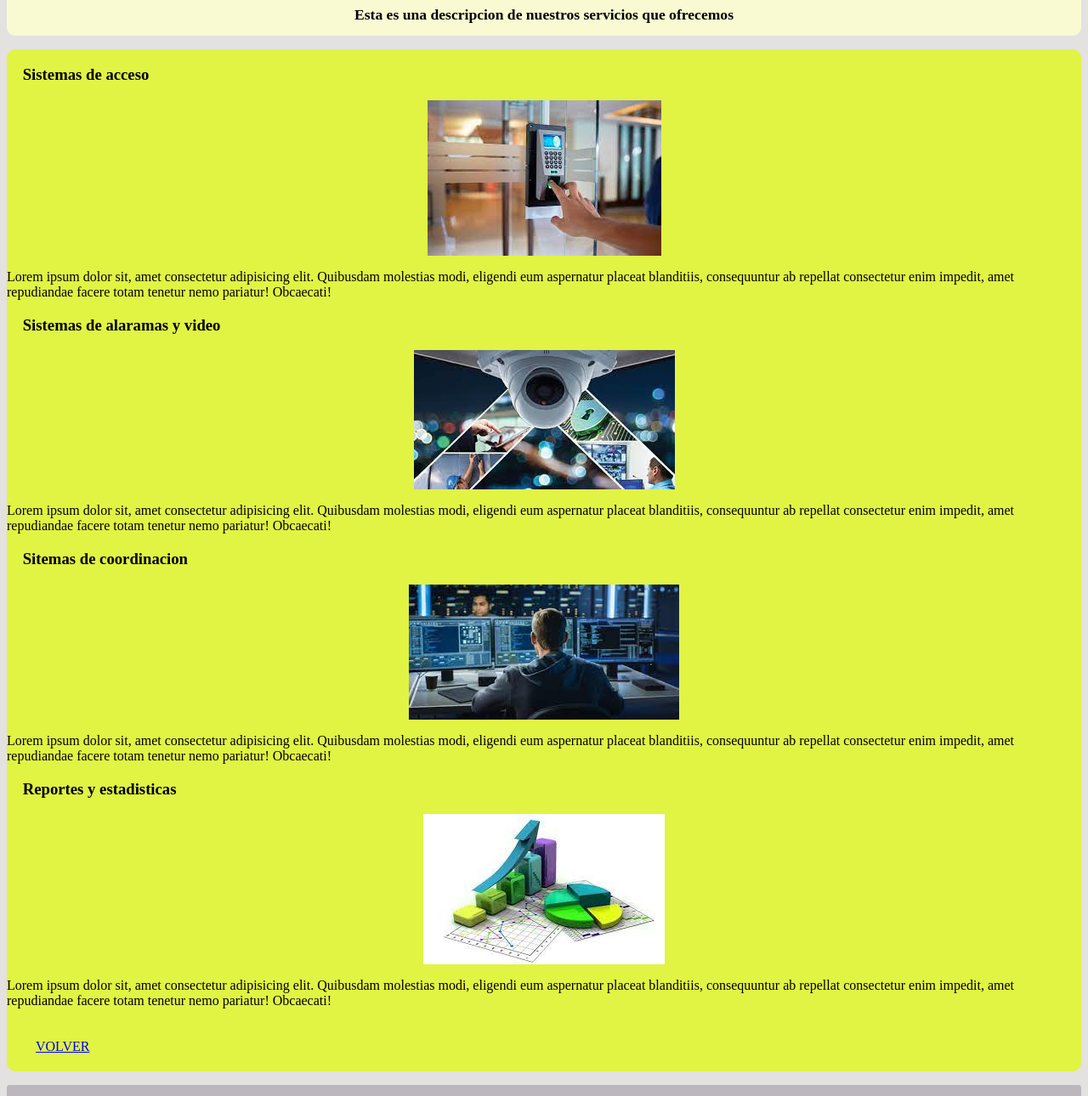
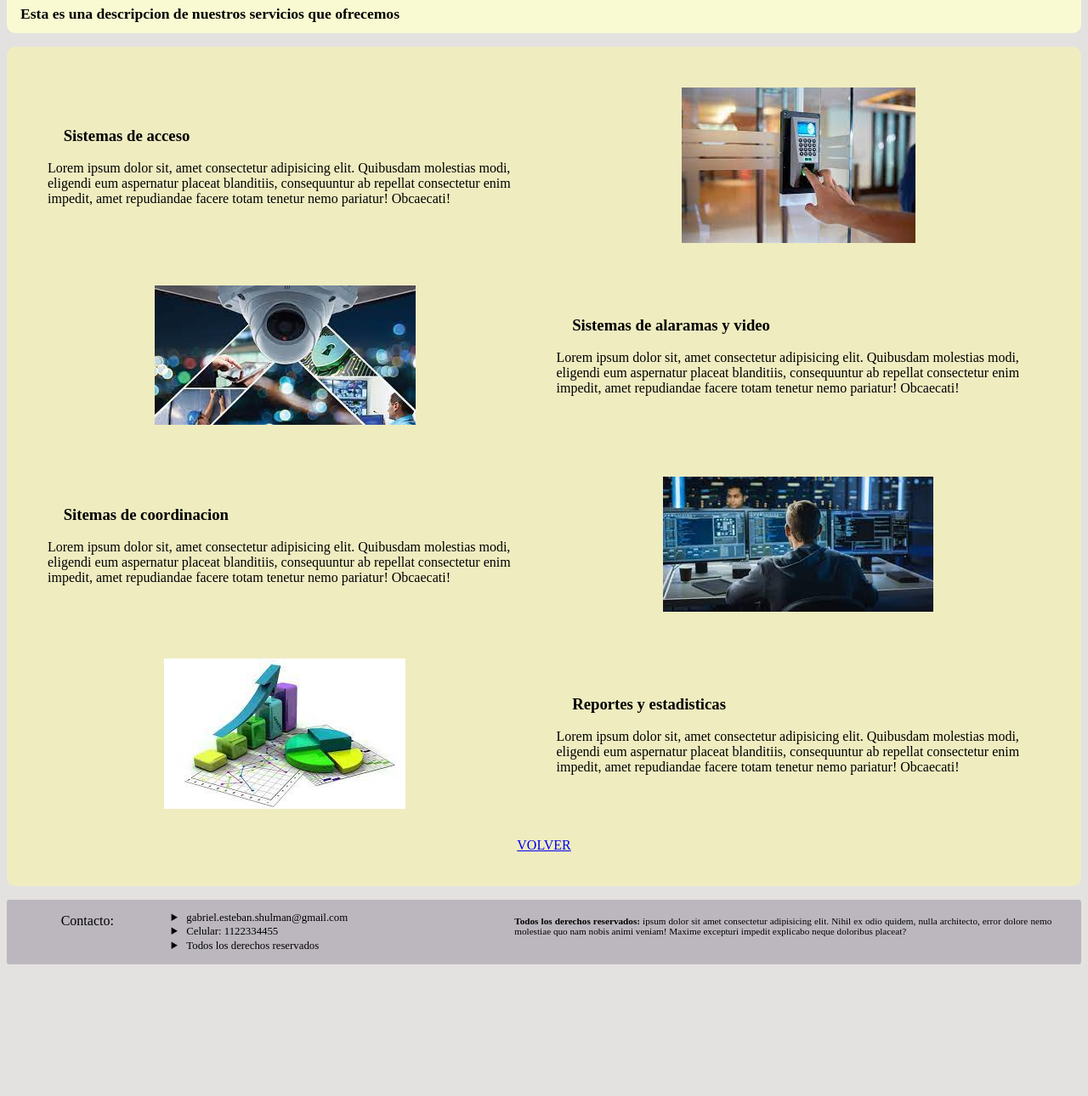
Before and after one commit to gabriel-shulman-1/Pre-entrega, a plain HTML site: page pages/servicios.html in a window 1280 px wide. Shown: the part 81-1371 px from the top of the page at 85% size. After the commit the page ends 1224 px from the top, so only its background shows below. Drawn offline with Linux system fonts and the light colour scheme.

Commit message:
pagina servicios lista en grid

```diff
--- a/apuntes.txt
+++ b/apuntes.txt
@@ -103,7 +103,7 @@ pre entrega 2
 https://aguilar1998.github.io/segundaPre-entrega/index.html
 
 que falta del proyecto
-    wireframe
+    wireframe: https://whimsical.com/proyecto-1-QtgmrDGErHP11zZQNowrEe
 
 agregar clases 5 a 11
     flexbox
--- a/css/styles.css
+++ b/css/styles.css
@@ -71,6 +71,66 @@ legend{
     height: 60%;
     font-size: 1.2em;
 }
+
+/*servicios(grid)*/
+
+#gridH-1{
+    display: grid;
+    grid-template-rows: 4rem 3rem;
+    justify-items: start;
+    padding-left: 1rem;
+}
+#m2{
+    width: fit-content;
+    background-color: rgb(239 236 192);
+    border-radius: 10px;
+    display: grid;
+    gap: 0.5rem;
+    padding: 2rem;
+    grid-template-columns: auto auto;
+    grid-template-rows: repeat(4, 12fr) 2rem;
+    grid-template-areas:
+        "sr1 img1"
+        "img2 sr2"
+        "sr3 img3"
+        "img4 sr4"
+        "volver volver";
+    align-content: space-around;
+    align-items: center;
+    justify-content: start;
+}
+.sr1{
+    margin: 1rem;
+    grid-area: sr1;
+}
+.sr2{
+    margin: 1rem;
+    grid-area: sr2;
+}
+.sr3{
+    margin: 1rem;
+    grid-area: sr3;
+}
+.sr4{
+    margin: 1rem;
+    grid-area: sr4;
+}
+.imgservicio1{
+    margin: 1rem;
+    grid-area: img1;
+}
+.imgservicio2{
+    margin: 1rem;
+    grid-area: img2;
+}
+.imgservicio3{
+    margin: 1rem;
+    grid-area: img3;
+}
+.imgservicio4{
+    margin: 1rem;
+    grid-area: img4;
+}
 /*botones*/
 .volver{
     text-align: center;
@@ -90,6 +150,7 @@ legend{
       cursor: pointer;
       text-decoration: none;
       text-transform: uppercase;
+      grid-area: volver;
 }
 .volver:hover {
     background-color: #008CBA;
@@ -183,6 +244,7 @@ legend{
     background-color: #15dcff;
     color: rgb(255, 8, 0);
 }
+
 /*secciones*/
 header{
     background-color: lightgoldenrodyellow;
@@ -197,10 +259,7 @@ main{
     background-color: rgb(237, 155, 100);
     border-radius: 10px;
 }
-#m2{
-    background-color: rgb(225, 243, 67);
-    border-radius: 10px;
-}
+
 #m3{
     background-color: rgb(116, 228, 51);
     border-radius: 10px;
@@ -209,8 +268,10 @@ main{
     background-color: rgb(197, 47, 235);
     border-radius: 10px;
 }
+
 /*footer*/
 footer{
+    width: fit-content;
     display: flex;
     flex-direction: row;
     margin-top: 1em;
@@ -219,7 +280,7 @@ footer{
     border-radius: 0.2em;
     text-align: center;
 }
-/*lista footer*/
+    /*lista footer*/
 #contact1{
     padding-left: 1.6em;
     text-align: left;
@@ -245,6 +306,7 @@ footer{
     font-size: 0.7em;
     text-align: justify;
 }
+
 /*imagenes y videos*/
 img{
     display:block;
--- a/pages/servicios.html
+++ b/pages/servicios.html
@@ -8,42 +8,69 @@
     <link rel="stylesheet" href="../css/styles.css">
 </head>
 <body>
-    <header>
+    <header id="gridH-1">
         <h1>Nuestros servicios</h1>
         <h2>Esta es una descripcion de nuestros servicios que ofrecemos</h2>
     </header>
+
     <main id="m2">
+
         <div class="sr1">
             <h3>Sistemas de acceso</h3>
-            <img src="../img/acceso.jpg" >
+
             <p>Lorem ipsum dolor sit, amet consectetur adipisicing elit. Quibusdam molestias modi, eligendi eum aspernatur placeat blanditiis, consequuntur ab repellat consectetur enim impedit, amet repudiandae facere totam tenetur nemo pariatur! Obcaecati!</p>
         </div>
+
+        <div class="imgservicio1">
+            <img src="../img/acceso.jpg" >
+        </div>
+
         <div class="sr2">
             <h3>Sistemas de alaramas y video</h3>
-            <img src="../img/video.jpg">
+
             <p>Lorem ipsum dolor sit, amet consectetur adipisicing elit. Quibusdam molestias modi, eligendi eum aspernatur placeat blanditiis, consequuntur ab repellat consectetur enim impedit, amet repudiandae facere totam tenetur nemo pariatur! Obcaecati!</p>
         </div>
+
+        <div class="imgservicio2">
+            <img src="../img/video.jpg">
+        </div>
+
         <div class="sr3">
             <h3>Sitemas de coordinacion</h3>
-            <img src="../img/informacion.jpg">
+
             <p>Lorem ipsum dolor sit, amet consectetur adipisicing elit. Quibusdam molestias modi, eligendi eum aspernatur placeat blanditiis, consequuntur ab repellat consectetur enim impedit, amet repudiandae facere totam tenetur nemo pariatur! Obcaecati!</p>
         </div>
+
+        <div class="imgservicio3">
+            <img src="../img/informacion.jpg">
+        </div>
+
         <div class="sr4">
             <h3>Reportes y estadisticas</h3>
-            <img src="../img/estadistica.jpg">
+
             <p>Lorem ipsum dolor sit, amet consectetur adipisicing elit. Quibusdam molestias modi, eligendi eum aspernatur placeat blanditiis, consequuntur ab repellat consectetur enim impedit, amet repudiandae facere totam tenetur nemo pariatur! Obcaecati!</p>
         </div>
+
+        <div class="imgservicio4">
+            <img src="../img/estadistica.jpg">
+        </div>
+
         <div class="volver">
             <a href="../index.html">volver</a>
         </div>
     </main>
     <footer>
-        <p class="consultas">Consultas?</p>
-        <ul>
-            <li>Email: gabriel.esteban.shulman@gmail.com</li>
-            <li>Celular: 1122334455</li>
-            <li>Todos los derechos reservados</li>
+        <p id="contact2">Contacto:</p>
+        <ul id="contact1">
+            <li><p id="list">gabriel.esteban.shulman@gmail.com</p></li>
+            <li><p id="list">Celular: 1122334455</p></li>
+            <li><p id="list">Todos los derechos reservados</p></li>
         </ul>
+        <div id="derechosReservados">
+
+            <p id="dr"><spam id="s4">Todos los derechos reservados:</spam> ipsum dolor sit amet consectetur adipisicing elit. Nihil ex odio quidem, nulla architecto, error dolore nemo molestiae quo nam nobis animi veniam! Maxime excepturi impedit explicabo neque doloribus placeat?</p>
+
+        </div>
     </footer>
 </body>
 </html>
```
